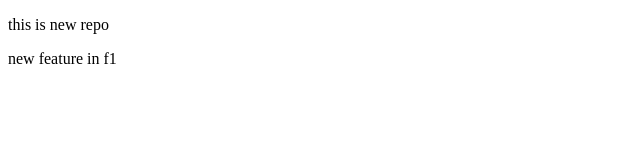
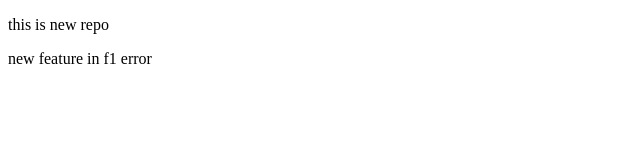
Before and after one commit to MohammadMuneebAhmed/localrepo, a plain HTML site: page index.html in a window 1280 px wide. Shown: the full height of the page, 0-640 px from the left. Drawn offline with Linux system fonts and the light colour scheme.

Commit message:
error added

```diff
--- a/index.html
+++ b/index.html
@@ -7,6 +7,6 @@
 </head>
 <body>
     <p>this is new repo</p>
-    <p>new feature in f1</p>
+    <p>new feature in f1 error</p>
 </body>
 </html>
```
